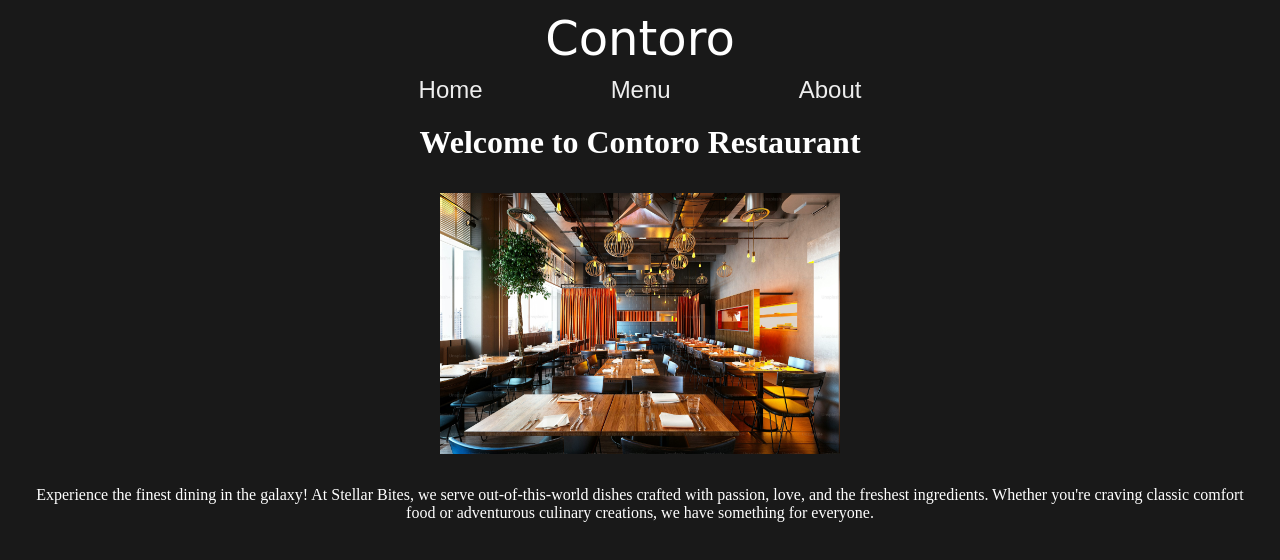
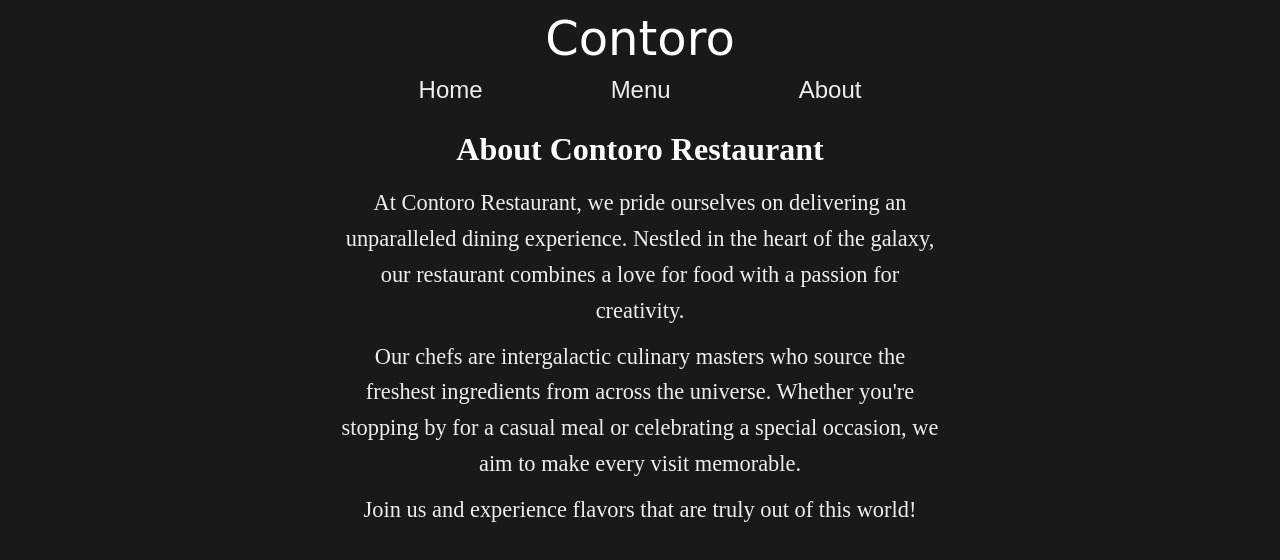
Before and after one commit to sajidahamed-git/RestaurantPage, a website built with webpack: page src/template.html in a window 1280 px wide. Both pictures are taken after a click on the button "About". Built offline with nearby package versions, Linux system fonts and the light colour scheme.

Commit message:
pages done

```diff
--- /dev/null
+++ b/src/about-content.js
@@ -0,0 +1,31 @@
+ export function renderAbout() {
+
+    const main  = document.querySelector('.main')
+    main.replaceChildren()
+  const aboutContainer = document.createElement("div");
+  aboutContainer.id = "about-content";
+
+  const h1 = document.createElement("h1");
+  h1.textContent = "About Contoro Restaurant";
+  aboutContainer.appendChild(h1);
+
+  const p1 = document.createElement("p");
+  p1.textContent =
+    "At Contoro Restaurant, we pride ourselves on delivering an unparalleled dining experience. " +
+    "Nestled in the heart of the galaxy, our restaurant combines a love for food with a passion for creativity.";
+  aboutContainer.appendChild(p1);
+
+  const p2 = document.createElement("p");
+  p2.textContent =
+    "Our chefs are intergalactic culinary masters who source the freshest ingredients from across the universe. " +
+    "Whether you're stopping by for a casual meal or celebrating a special occasion, we aim to make every visit memorable.";
+  aboutContainer.appendChild(p2);
+
+  const p3 = document.createElement("p");
+  p3.textContent =
+    "Join us and experience flavors that are truly out of this world!";
+  aboutContainer.appendChild(p3);
+
+  // Append to body or a specific parent container
+  main.appendChild(aboutContainer)
+}
--- a/src/home.js
+++ b/src/home.js
@@ -1,5 +1,6 @@
 import restaurantImg from "./assets/restaurant.jpg";
 export const renderHome = (function () {
+
   const main = document.querySelector(".main");
   main.replaceChildren();
   const DivContainer = document.createElement("div");
--- a/src/index.js
+++ b/src/index.js
@@ -1,6 +1,7 @@
 import "./styles.css";
 import { renderHome } from "./home";
 import { renderMenu } from "./menu";
+import { renderAbout } from "./about-content";
 
 // console.log('test');
 const home = document.querySelector(".home");
@@ -8,6 +9,9 @@ const menu = document.querySelector(".menu");
 const about = document.querySelector(".about");
 console.log(home);
 document.addEventListener('DOMContentLoaded',renderHome)
+
 home.addEventListener("click", renderHome);
 
 menu.addEventListener("click",renderMenu)
+
+about.addEventListener('click',renderAbout)
--- a/src/styles.css
+++ b/src/styles.css
@@ -67,3 +67,22 @@ p{text-align: center;}
   font-size: 1em;
   /* color: #555; */
 }
+#about-content {
+  text-align: center;
+  margin: 20px auto;
+  max-width: 600px;
+  line-height: 1.6;
+  color: white;
+}
+
+#about-content h1 {
+  font-size: 2em;
+  margin-bottom: 10px;
+}
+
+#about-content p {
+  margin: 10px 0;
+
+  color: #eee;
+  font-size: 1.4rem;
+}
```
